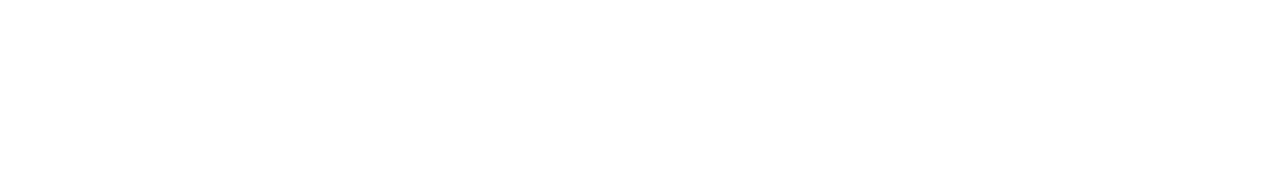
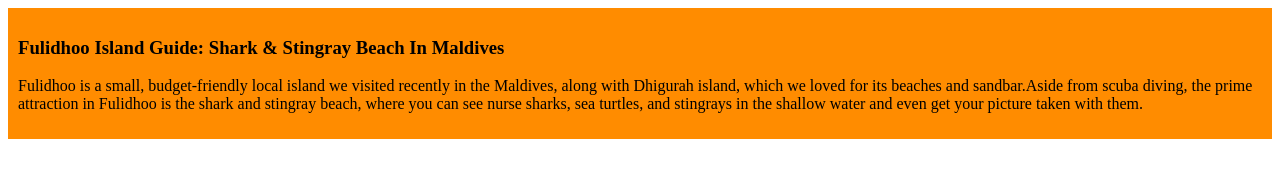
Before and after one commit to Miltanchakma/my-first-github-repo, a plain HTML site: page index.html in a window 1280 px wide. Drawn offline with Linux system fonts and the light colour scheme.

Commit message:
added my first blog

```diff
--- a/index.html
+++ b/index.html
@@ -4,8 +4,13 @@
     <meta charset="UTF-8">
     <meta name="viewport" content="width=device-width, initial-scale=1.0">
     <title>My First Github Repo</title>
+    <link rel="stylesheet" href="styles/blog.css">
 </head>
 <body>
+    <div>
+        <h3>Fulidhoo Island Guide: Shark & Stingray Beach In Maldives</h3>
+        <p>Fulidhoo is a small, budget-friendly local island we visited recently in the Maldives, along with Dhigurah island, which we loved for its beaches and sandbar.Aside from scuba diving, the prime attraction in Fulidhoo is the shark and stingray beach, where you can see nurse sharks, sea turtles, and stingrays in the shallow water and even get your picture taken with them.</p>
+    </div>
 
 </body>
 </html>
--- /dev/null
+++ b/styles/blog.css
@@ -0,0 +1,4 @@
+div{
+    background-color: darkorange;
+    padding: 10px;
+}
```
